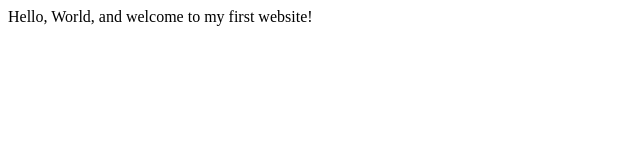
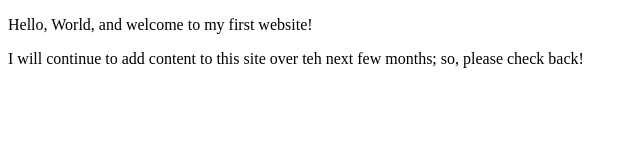
Before and after one commit to manuelau1/manuelau1.github.io, a plain HTML site: page index.html in a window 1280 px wide. Shown: the whole page, without its empty margins (0-640 px from the left). Drawn offline with Linux system fonts and the light colour scheme.

Commit message:
Expanded home page
Updated meta information and added content.

```diff
--- a/index.html
+++ b/index.html
@@ -3,9 +3,11 @@
     <head>
         <meta charset="utf-8">
         <meta name="viewport" content="width=device-width, initial-scale=1.0">
-        <title>My First Website</title>
+        <meta name="author" content="Manuela U">
+        <title>CE Truffaut | Web Developer</title>
     </head>
     <body>
-       Hello, World, and welcome to my first website!
+       <p>Hello, World, and welcome to my first website!</p>
+       <p>I will continue to add content to this site over teh next few months; so, please check back!</p>
     </body>
 </html>
```
